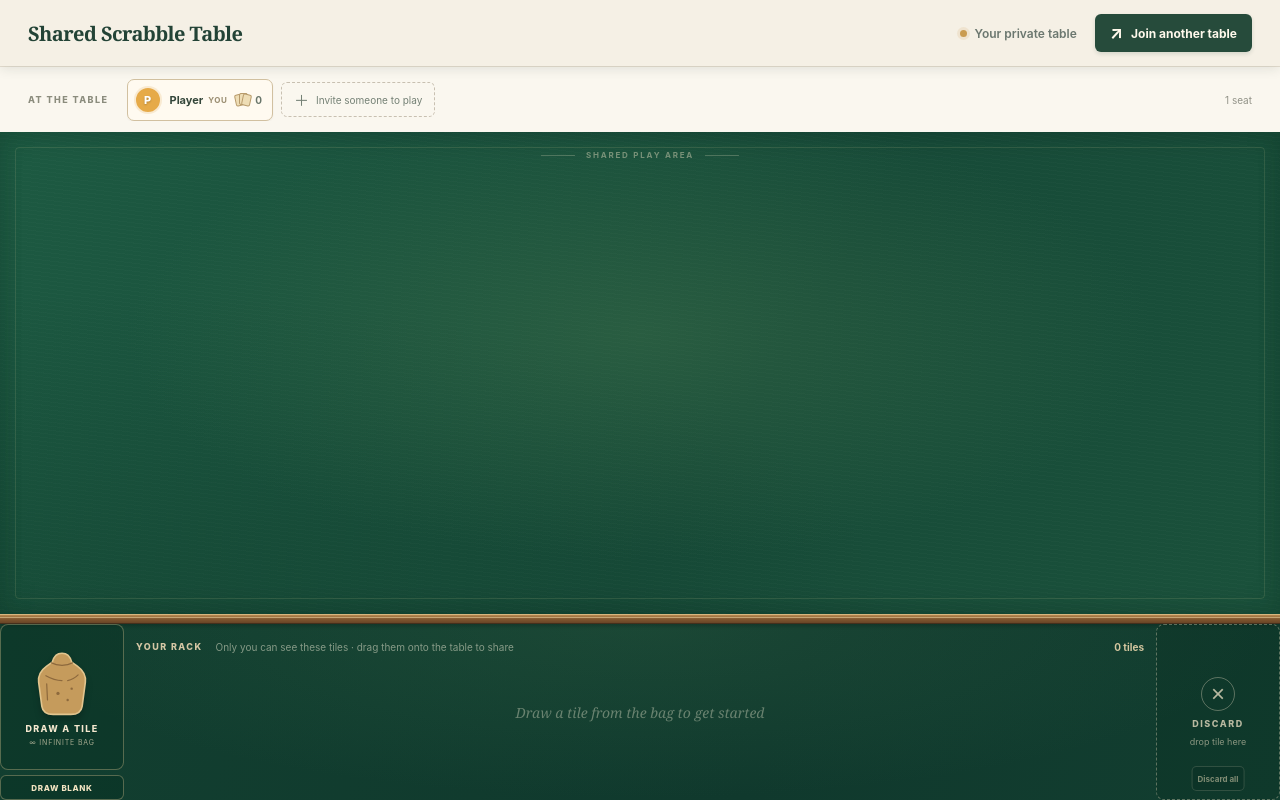
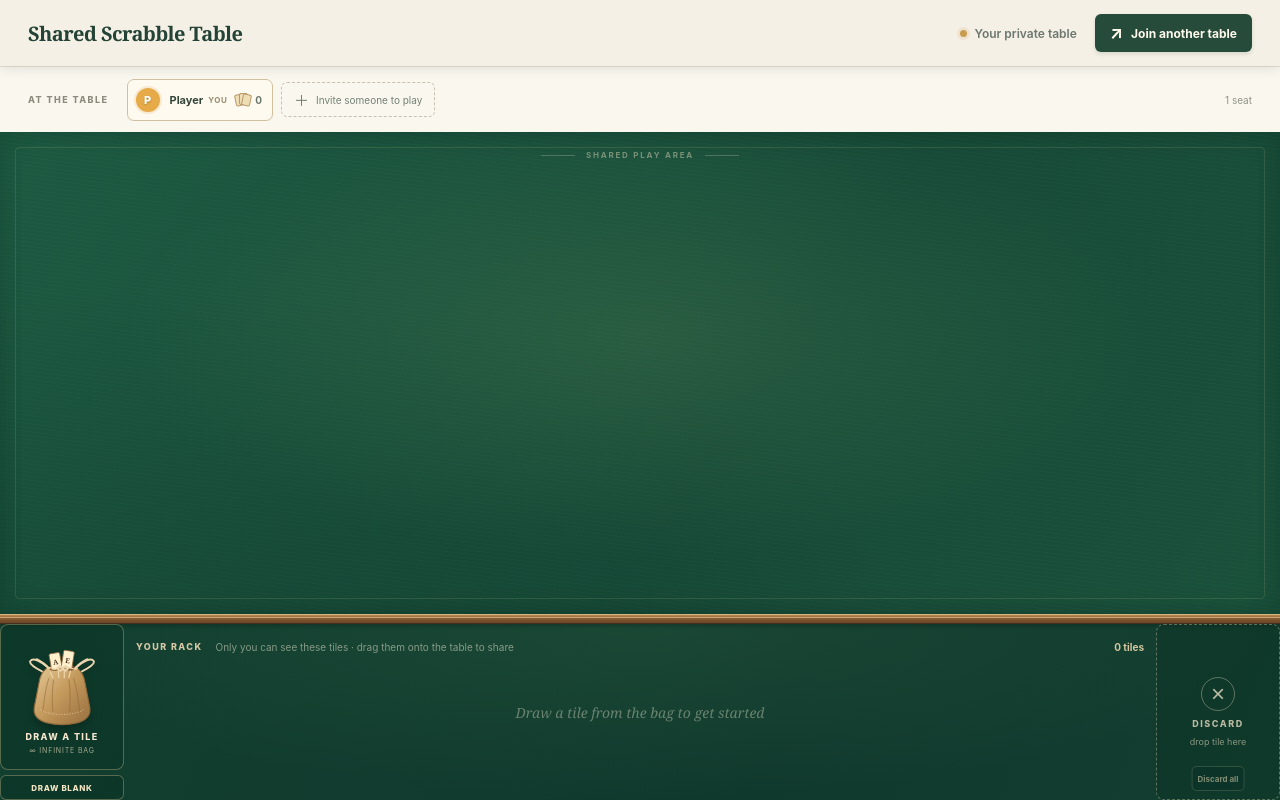
Before and after one commit to tomcorke/shared-scrabble-table, a React (Vite) app: page / in a window 1280 px wide. Built offline with nearby package versions, Linux system fonts and the light colour scheme.

Commit message:
Improve draw bag illustration

```diff
--- a/src/features/PlayArea.tsx
+++ b/src/features/PlayArea.tsx
@@ -104,12 +104,75 @@
             title="Draw one tile"
           >
             <span className="bag-illustration" aria-hidden="true">
-              <svg viewBox="0 0 72 82" role="presentation">
-                <path d="M24 15c2-8 6-11 12-11s10 3 12 11l7 5c7 5 11 11 10 20l-4 30c-1 7-6 10-14 10H25c-8 0-13-3-14-10L7 40c-1-9 3-15 10-20l7-5Z" />
-                <path d="M23 16c7 4 19 4 26 0M16 32c7 4 15 6 20 6m-19 4 1 20m38-31c-4 4-8 6-13 7" />
-                <circle cx="31" cy="54" r="2" />
-                <circle cx="43" cy="62" r="1.5" />
-                <circle cx="48" cy="48" r="1.5" />
+              <svg viewBox="0 0 96 112" role="presentation">
+                <defs>
+                  <linearGradient
+                    id="bag-fabric"
+                    x1="18"
+                    y1="40"
+                    x2="78"
+                    y2="94"
+                    gradientUnits="userSpaceOnUse"
+                  >
+                    <stop stopColor="#e0c38f" />
+                    <stop offset="0.5" stopColor="#c49a5d" />
+                    <stop offset="1" stopColor="#a47a47" />
+                  </linearGradient>
+                </defs>
+                <path
+                  className="bag-cord"
+                  d="M31 37C21 27 10 23 7 27s7 10 15 14c6 4 4 10-2 18m45-22c10-10 21-14 24-10s-7 10-15 14c-6 4-4 10 2 18"
+                />
+                <ellipse
+                  className="bag-opening"
+                  cx="48"
+                  cy="38"
+                  rx="19"
+                  ry="7"
+                />
+                <g transform="rotate(-10 40 30)">
+                  <rect
+                    className="bag-tile"
+                    x="33"
+                    y="17"
+                    width="14"
+                    height="22"
+                    rx="2"
+                  />
+                  <text className="bag-letter" x="40" y="32">
+                    A
+                  </text>
+                </g>
+                <g transform="rotate(9 55 29)">
+                  <rect
+                    className="bag-tile"
+                    x="48"
+                    y="14"
+                    width="14"
+                    height="23"
+                    rx="2"
+                  />
+                  <text className="bag-letter" x="55" y="30">
+                    E
+                  </text>
+                </g>
+                <path
+                  className="bag-body"
+                  d="M29 36c-7 5-10 12-11 20l-6 31c-2 11 5 18 17 21 11 3 27 3 38 0 12-3 19-10 17-21l-6-31c-1-8-4-15-11-20-6 5-12 5-19 0-7 5-13 5-19 0Z"
+                />
+                <path
+                  className="bag-gather"
+                  d="M29 37c5-4 8 4 13 0s8 4 13 0 8 4 13 0m-35 5 3 7m7-8 1 8m7-8 0 8m8-9-2 9"
+                />
+                <path
+                  className="bag-fold"
+                  d="M31 50c-5 13-6 28-8 43m14-41c-2 14-2 27-1 41m27-43c5 13 6 28 8 43m-14-41c2 14 2 27 1 41"
+                />
+                <path className="bag-seam" d="M20 91c13 8 43 8 56 0" />
+                <path
+                  className="bag-tie"
+                  d="M31 37c-5-6-10-9-16-12m50 12c5-6 10-9 16-12M42 37c2-4 5-4 7 0 2-4 5-4 7 0-2 4-5 4-7 0-2 4-5 4-7 0Z"
+                />
               </svg>
             </span>
             <span className="bag-label">DRAW A TILE</span>
--- a/src/play-area.css
+++ b/src/play-area.css
@@ -127,33 +127,72 @@
 
 .bag-illustration {
   display: grid;
-  width: 59px;
-  height: 72px;
+  width: 78px;
+  height: 88px;
   place-items: center;
   filter: drop-shadow(0 5px 3px rgb(0 0 0 / 20%));
 }
 
 .bag-illustration svg {
-  width: 58px;
-  height: 68px;
+  width: 74px;
+  height: 86px;
   overflow: visible;
 }
 
-.bag-illustration path:first-child {
-  fill: #c59b5c;
-  stroke: #e2c58e;
-  stroke-width: 2;
+.bag-body {
+  fill: url("#bag-fabric");
+  stroke: #8f693b;
+  stroke-width: 1.5;
 }
 
-.bag-illustration path:nth-child(2) {
+.bag-opening {
+  fill: #76522f;
+}
+
+.bag-cord,
+.bag-tie {
   fill: none;
-  stroke: #8d693d;
+  stroke: #ead5af;
+  stroke-linecap: round;
+  stroke-linejoin: round;
+  stroke-width: 2.5;
+}
+
+.bag-gather {
+  fill: none;
+  stroke: #f0d7aa;
   stroke-linecap: round;
   stroke-width: 1.5;
 }
 
-.bag-illustration circle {
-  fill: #8d693d;
+.bag-fold {
+  fill: none;
+  stroke: #8e683d;
+  stroke-linecap: round;
+  stroke-width: 1.4;
+  opacity: 0.52;
+}
+
+.bag-seam {
+  fill: none;
+  stroke: #efdbb6;
+  stroke-dasharray: 1.5 2;
+  stroke-width: 1;
+  opacity: 0.8;
+}
+
+.bag-tile {
+  fill: #fff0ce;
+  stroke: #8c683e;
+  stroke-width: 1;
+}
+
+.bag-letter {
+  fill: #50391f;
+  font-family: Georgia, "Times New Roman", serif;
+  font-size: 9px;
+  font-weight: 700;
+  text-anchor: middle;
 }
 
 .bag-label {
--- a/src/responsive.css
+++ b/src/responsive.css
@@ -53,13 +53,13 @@
   }
 
   .bag-illustration {
-    width: 45px;
-    height: 54px;
+    width: 60px;
+    height: 70px;
   }
 
   .bag-illustration svg {
-    width: 45px;
-    height: 54px;
+    width: 58px;
+    height: 68px;
   }
 
   .bag-label {
```
